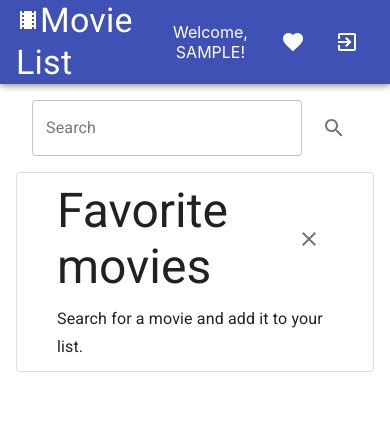
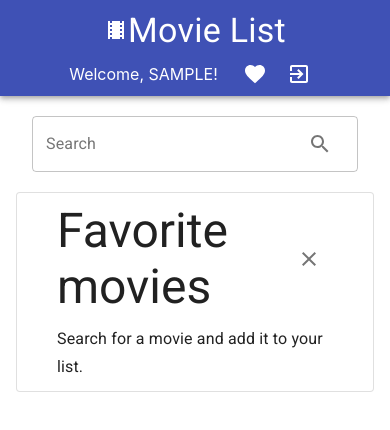
Before and after one commit to Adina-Chirila/movie-list, a React (Create React App) app: page / in a window 390 px wide. Both pictures are taken after typing "Sample" into the empty fields and a click on the button "SAVE". Shown: the top 430 px of the page. Built offline with nearby package versions, Linux system fonts and the light colour scheme.

Commit message:
Added validation to login form

```diff
--- a/package.json
+++ b/package.json
@@ -13,7 +13,8 @@
     "axios": "^0.19.2",
     "react": "^16.13.1",
     "react-dom": "^16.13.1",
-    "react-scripts": "3.4.1"
+    "react-scripts": "3.4.1",
+    "uuid": "^8.1.0"
   },
   "scripts": {
     "start": "react-scripts start",
--- a/src/App.css
+++ b/src/App.css
@@ -3,8 +3,3 @@
   padding: 0;
   box-sizing: border-box;
 }
-/*
-.App {
-  background-color: #292f38;
-   color: #ccc;
-} */
--- a/src/App.js
+++ b/src/App.js
@@ -12,7 +12,6 @@ class App extends React.Component {
     favoriteVisible: true,
     user: null,
     userName: "",
-    userNameError: "",
   };
 
   componentDidMount() {
@@ -30,6 +29,7 @@ class App extends React.Component {
   }
 
   onMovieAdd = (movie) => {
+    this.setState({ favoriteVisible: true });
     const movies = this.state.savedMovies;
     movies.push(movie);
 
@@ -64,6 +64,11 @@ class App extends React.Component {
 
   handleAddUser = (event) => {
     this.setState({ favoriteVisible: true });
+    if (this.state.userName === "" || this.state.userName === null) {
+      alert("Name is required.");
+      return;
+    }
+
     localStorage.setItem(
       "userDetails",
       JSON.stringify({
@@ -81,8 +86,6 @@ class App extends React.Component {
 
   onUserChange = (event) => {
     const { value } = event.target;
-    if (!value) {
-    }
     this.setState({
       userName: value,
     });
@@ -111,10 +114,10 @@ class App extends React.Component {
       "userData",
       JSON.stringify({ savedMovies: savedMovies })
     );
-    console.log(this.state.savedMovies[foundIndex]);
-    console.log(Object.assign({}, movieId, { userRating: rating }));
-    console.log(rating);
-    console.log(movieId);
+    // console.log(this.state.savedMovies[foundIndex]);
+    // console.log(Object.assign({}, movieId, { userRating: rating }));
+    // console.log(rating);
+    // console.log(movieId);
   };
 
   render() {
@@ -128,7 +131,7 @@ class App extends React.Component {
         />
         {user ? (
           <React.Fragment>
-            <Container maxWidth="xl">
+            <Container maxWidth="lg">
               <Search onMovieAdd={this.onMovieAdd} />
             </Container>
             <Container maxWidth="md">
--- a/src/components/movieList/MovieCard.js
+++ b/src/components/movieList/MovieCard.js
@@ -23,7 +23,7 @@ const MovieCard = (props) => {
 
   return (
     <Paper className={styles.cardPaper}>
-      <Card>
+      <Card key={movie.id}>
         <CardActionArea>
           <CardContent>
             <CardMedia
@@ -36,7 +36,7 @@ const MovieCard = (props) => {
               }
               description="movie poster"
             />
-            <Typography variant="h5">{movie.original_title}</Typography>
+            <Typography variant="h6">{movie.original_title}</Typography>
             <Typography variant="body2" color="textSecondary">
               Release year: {formatDate(movie.release_date)}
             </Typography>
--- a/src/components/movieList/MovieList.js
+++ b/src/components/movieList/MovieList.js
@@ -10,8 +10,8 @@ class MovieList extends React.Component {
       <Paper className={styles.favoriteContainer} variant="outlined">
         <div className={styles.favoriteMenu}>
           <Typography variant="h3">Favorite movies</Typography>
-          <IconButton>
-            <CloseIcon onClick={this.props.closeFavorite} />
+          <IconButton onClick={this.props.closeFavorite}>
+            <CloseIcon />
           </IconButton>
         </div>
         <div className={styles.movieListContainer}>
--- a/src/components/movieList/Rating.js
+++ b/src/components/movieList/Rating.js
@@ -2,6 +2,7 @@ import React, { Component } from "react";
 import styles from "./Rating.module.css";
 import StarIcon from "@material-ui/icons/Star";
 import { Icon } from "@material-ui/core";
+import { v4 as uuid } from "uuid";
 
 class Rating extends Component {
   constructor(props) {
--- a/src/components/search/ResultsList.js
+++ b/src/components/search/ResultsList.js
@@ -10,13 +10,39 @@ import FavoriteIcon from "@material-ui/icons/Favorite";
 import posterPlaceholder from "./posterPlaceholder.jpg";
 import styles from "./ResultsList.module.css";
 import { formatDate } from "../../utils/dateUtils";
+import withWidth, { isWidthUp } from "@material-ui/core/withWidth";
 
 const getPosterUrl = (imageUri) => `https://image.tmdb.org/t/p/w400${imageUri}`;
 
-const ResultsList = (props) => (
-  <GridList cellHeight={450} cols={4}>
+const ResultsList = (props) => {
+  const getGridListCols = () => {
+    if (isWidthUp("xl", props.width)) {
+      return 5;
+    }
+
+    if (isWidthUp("lg", props.width)) {
+      return 4;
+    }
+
+    if (isWidthUp("md", props.width)) {
+      return 3;
+    }
+
+    if (isWidthUp("sm", props.width)) {
+      return 2;
+    }
+
+    return 1;
+  };
+  return (
+    <GridList
+      cellHeight={450}
+      cols={getGridListCols()}
+      style={{ marginBottom: "20px" }}
+      className={styles.resultsListContainer}
+    >
       {props.movies.map((item) => (
-      <GridListTile>
+        <GridListTile key={item.id}>
           <img
             className={styles.poster}
             alt={item.original_title}
@@ -26,9 +52,12 @@ const ResultsList = (props) => (
                 : getPosterUrl(item.poster_path)
             }
           />
+
           <GridListTileBar
             title={item.original_title}
-          subtitle={<span>Release year: {formatDate(item.release_date)}</span>}
+            subtitle={
+              <span>Release year: {formatDate(item.release_date)}</span>
+            }
             actionIcon={
               <Tooltip title="Add to favorite">
                 <IconButton
@@ -44,5 +73,6 @@ const ResultsList = (props) => (
       ))}
     </GridList>
   );
+};
 
-export default ResultsList;
+export default withWidth()(ResultsList);
--- a/src/components/search/Search.js
+++ b/src/components/search/Search.js
@@ -5,6 +5,7 @@ import SearchIcon from "@material-ui/icons/Search";
 import ResultsList from "./ResultsList";
 import Settings from "../../config/Settings";
 import styles from "./Search.module.css";
+import InputAdornment from "@material-ui/core/InputAdornment";
 
 class Search extends Component {
   state = {
@@ -13,6 +14,7 @@ class Search extends Component {
     searchError: "",
   };
 
+  //Checking for validation search errors
   validateSearchTerm = () => {
     let isError = false;
     const errors = {
@@ -38,7 +40,7 @@ class Search extends Component {
       const url = `${API_URL}/search/movie?api_key=${API_KEY}&query=${this.state.searchTerm}`;
 
       axios.get(url).then((response) => {
-        console.log(response.data.results);
+        // console.log(response.data.results);
         if (response.data.results.length < 1) {
           this.setState({
             searchError:
@@ -50,10 +52,10 @@ class Search extends Component {
         this.setState(
           {
             searchResults: response.data.results,
-          },
-          () => {
-            console.log(response.data.results);
           }
+          // () => {
+          //   console.log(response.data.results);
+          // }
         );
       });
 
@@ -91,19 +93,25 @@ class Search extends Component {
       <React.Fragment>
         <Container className={styles.container}>
           <TextField
+            className={styles.search}
             placeholder="Type the name of a movie..."
             label="Search"
             variant="outlined"
-            className={styles.search}
             value={this.state.searchTerm}
             onChange={this.handleChange}
             onKeyPress={this.handleKeyPress}
             error={this.state.searchError ? this.validateSearchTerm : false}
             helperText={this.state.searchError}
+            InputProps={{
+              endAdornment: (
+                <InputAdornment position="end">
+                  <IconButton variant="outlined" onClick={this.handleSearch}>
+                    <SearchIcon />
+                  </IconButton>
+                </InputAdornment>
+              ),
+            }}
           />
-          <IconButton variant="outlined" onClick={this.handleSearch}>
-            <SearchIcon />
-          </IconButton>
         </Container>
         {this.state.searchResults.length > 0 && (
           <Container className={styles.results}>
--- a/src/components/search/Search.module.css
+++ b/src/components/search/Search.module.css
@@ -1,6 +1,5 @@
 div .container {
-  margin: 16px 0;
-  display: flex;
+  margin: 20px 0;
 }
 
 div .search {
--- a/src/shared/header/Header.js
+++ b/src/shared/header/Header.js
@@ -1,8 +1,7 @@
 import React from "react";
 import { AppBar, Toolbar, Typography, Tooltip } from "@material-ui/core";
-
 import LocalMoviesIcon from "@material-ui/icons/LocalMovies";
-import AccountCircleIcon from "@material-ui/icons/AccountCircle";
+// import AccountCircleIcon from "@material-ui/icons/AccountCircle";
 import FavoriteIcon from "@material-ui/icons/Favorite";
 import ExitToAppIcon from "@material-ui/icons/ExitToApp";
 import styles from "./Header.module.css";
@@ -18,7 +17,7 @@ const Header = (props) => {
 
         <div className={styles.accountActionContainer}>
           {props.user && (
-            <span className={styles.accountActionItem}>
+            <span className={styles.account}>
               Welcome, {props.user.userName.toUpperCase()}!
             </span>
           )}
--- a/src/shared/header/Header.module.css
+++ b/src/shared/header/Header.module.css
@@ -10,8 +10,26 @@
   text-align: center;
 }
 
+.account {
+  margin-right: 15px;
+}
+
 .accountActionContainer {
   display: flex;
   justify-content: space-between;
   align-items: center;
 }
+
+@media only screen and (max-width: 600px) {
+  .header {
+    flex-direction: column;
+    padding: 10px;
+    flex-wrap: wrap;
+  }
+  .accountActionContainer {
+    padding-top: 10px;
+  }
+  .accountActionItem {
+    margin: 0 10px;
+  }
+}
```
Also changed, not shown: src/components/search/ResultsList.module.css (+9 -0 lines), 1 other file (tests, documents, lock files or other folders). Lines whose indentation alone changed are shown as unchanged.
